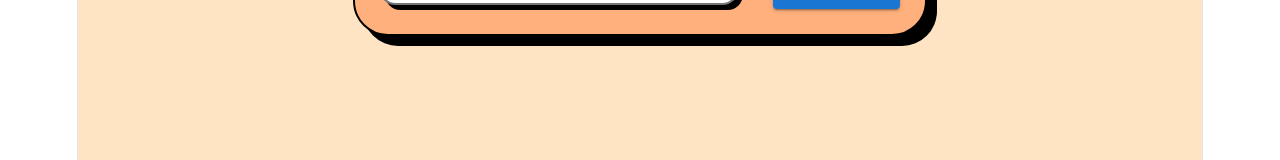
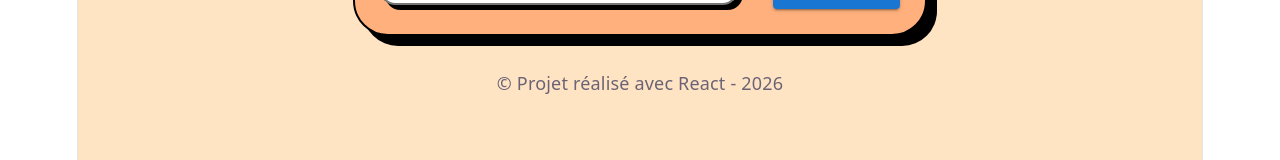
Before and after one commit to MatiX-Code/TodoList, a React (Vite) app: page / in a window 1280 px wide. Shown: the part 493-653 px from the top of the page. Built offline with nearby package versions, Linux system fonts and the light colour scheme.

Commit message:
ajout du paragraphe niveau footer

```diff
--- a/src/App.jsx
+++ b/src/App.jsx
@@ -180,7 +180,7 @@ export default function TodoList() {
           name="newTask"
           value={newTask}
           onChange={handleChange}
-          placeholder="Veuillez rentrer votre nouvelle tâche"
+          placeholder="                Veuillez rentrer votre nouvelle tâche"
         />
         <Button
           className="submit"
@@ -192,6 +192,7 @@ export default function TodoList() {
           Ajouter
         </Button>
       </form>
+      <p>© Projet réalisé avec React - 2026</p>
     </>
   );
 }
```
